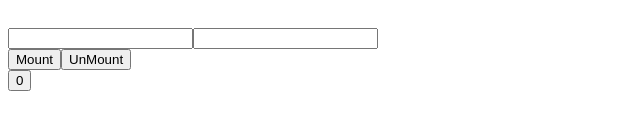
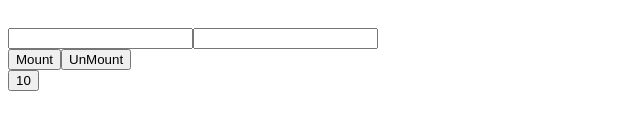
Before and after one commit to iknityanand/portfolio, a React (Create React App) app: page / in a window 1280 px wide. Both pictures are taken after a click on the button "Mount". Shown: the part 432-562 px from the top of the page, without its empty margins (0-640 px from the left). Built offline with nearby package versions, Linux system fonts and the light colour scheme.

Commit message:
Manage React Component State with Lifecycle Methods
simple uses for these hooks(Lifecycle methods) and how we can interact with state.

```diff
--- a/src/ComponentLifeCycle.js
+++ b/src/ComponentLifeCycle.js
@@ -13,19 +13,22 @@
 
   componentWillMount(){
     console.log('componentWillMount');
+    this.setState({m: 2})
   }
 
   render(){
     console.log('render');
-    return <button onClick={this.update}>{this.state.val}</button>
+    return <button onClick={this.update}>{this.state.val * this.state.m}</button>
   }
 
   componentDidMount(){
     console.log('componentDidMount');
+    this.inc=setInterval(this.update,500);
   }
 
   componentWillUnmount(){
     console.log('componentWillUnmount');
+    clearInterval(this.inc);
   }
 
   update(){
```
